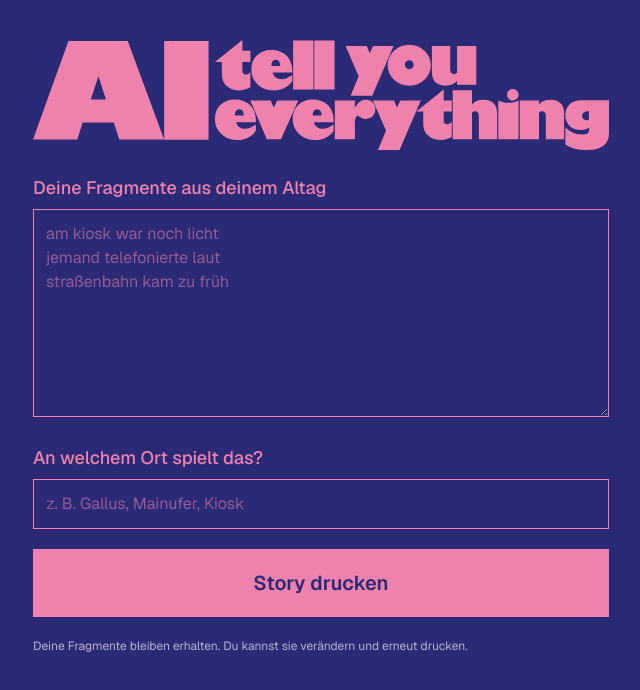
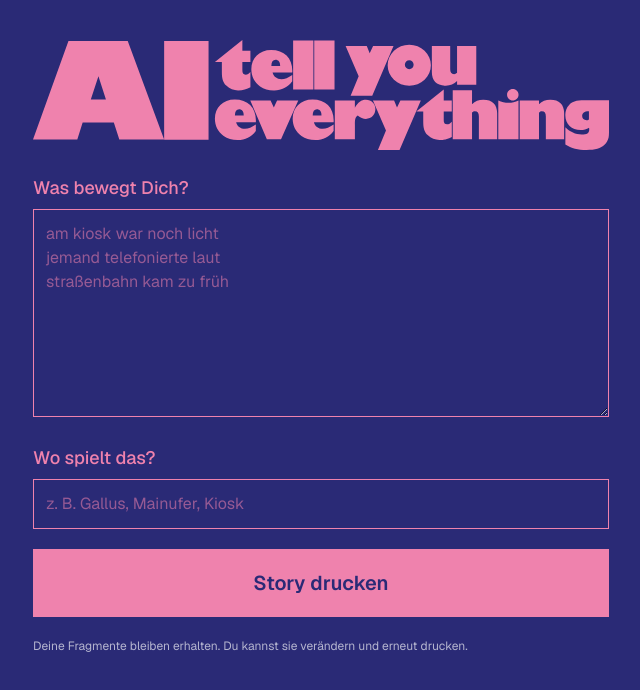
Before and after one commit to enespav/ai-tell-you-everything-v1, a Next.js app: page / in a window 1280 px wide. Shown: the top 690 px of the page, without its empty margins (319-959 px from the left). Built offline with nearby package versions, Linux system fonts and the light colour scheme.

Commit message:
Update label text

```diff
--- a/src/app/page.tsx
+++ b/src/app/page.tsx
@@ -96,7 +96,7 @@ export default function Home() {
         <section className="flex flex-col gap-5">
           <div>
             <label className="mb-2 block text-[18px] font-medium text-[var(--accent)]">
-              Deine Fragmente aus deinem Altag
+              Was bewegt Dich?
             </label>
             <textarea
               ref={textareaRef}
@@ -109,7 +109,7 @@ export default function Home() {
 
           <div>
             <label className="mb-2 block text-[18px] font-medium text-[var(--accent)]">
-              An welchem Ort spielt das?
+              Wo spielt das?
             </label>
             <input
               className="w-full rounded-none border border-[var(--accent)] bg-transparent p-3 text-white placeholder:text-[rgb(239,130,173,0.55)] focus:outline-none"
```
